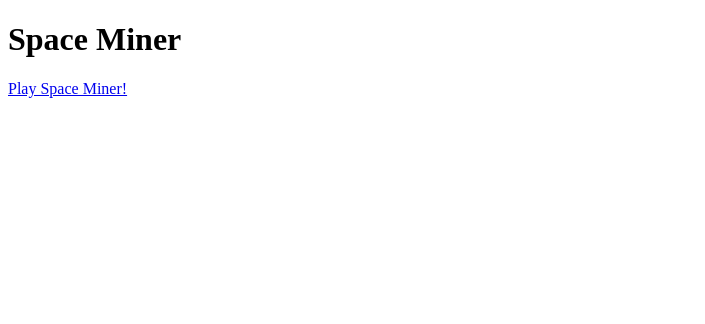
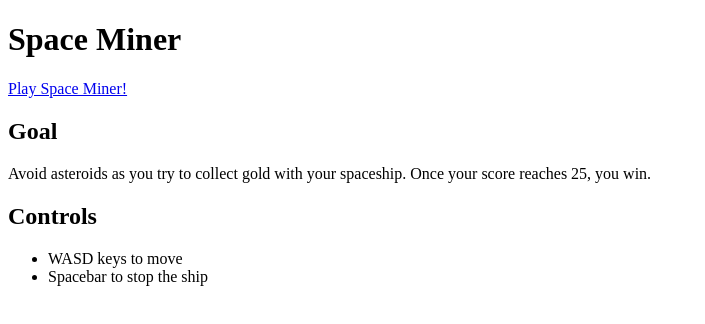
Before and after one commit to nwactor/Space-Miner, a plain HTML site: page index.html in a window 1280 px wide. Shown: the whole page, without its empty margins (0-705 px from the left). Drawn offline with Linux system fonts and the light colour scheme.

Commit message:
added more info to homepage

```diff
--- a/index.html
+++ b/index.html
@@ -6,5 +6,14 @@
 <body>
 	<h1>Space Miner</h1>
 	<a href="./Game/SpaceMiner.html">Play Space Miner!</a>
+	<h2>Goal</h2>
+	<p>
+		Avoid asteroids as you try to collect gold with your spaceship. Once your score reaches 25, you win.
+	</p>
+	<h2>Controls</h2>
+	<ul>
+		<li>WASD keys to move</li>
+		<li>Spacebar to stop the ship</li>
+	</ul>
 </body>
 </html>
```
